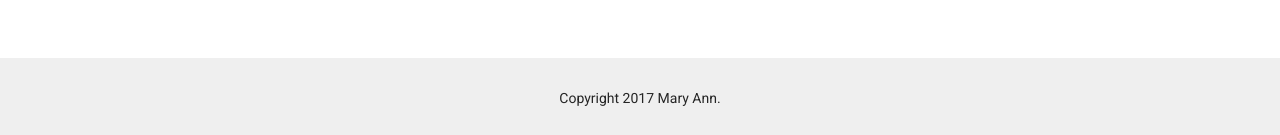
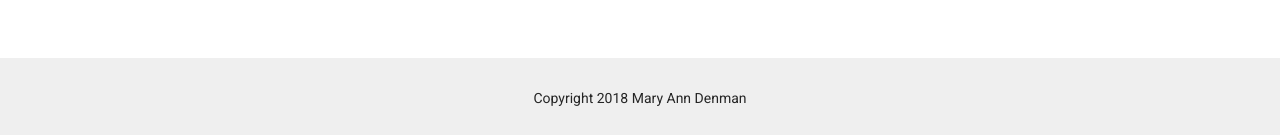
Before and after one commit to nunezmei/nunezmei.github.io, a Jekyll site: the page built from index.html, in a window 1280 px wide and 900 px high, scrolled down 1819 px. Shown: the part 762-897 px from the top of the window. Built offline with Jekyll 4.4.1, drawn with Linux system fonts in a browser that asks for light colours.

Commit message:
update page title and copyright

```diff
--- a/_layouts/default.html
+++ b/_layouts/default.html
@@ -5,7 +5,7 @@
 <head>
     <meta charset="UTF-8">
     <meta name="viewport" content="width=device-width, initial-scale=1.0, maximum-scale=1.0, user-scalable=no">
-    <title>Mary Ann - Multipurpose HTML Template</title>
+    <title>Mary Ann Denman - Web and Mobile UX Designer based in Seattle</title>
     <link rel="stylesheet" type="text/css" href="css/master.css">
 
     <!-- Global site tag (gtag.js) - Google Analytics -->
@@ -213,7 +213,7 @@
         <div class="row">
             <div class="col-md-12">
                 <div class="copyright">
-                    <p>Copyright 2017 Mary Ann.</p>
+                    <p>Copyright 2018 Mary Ann Denman</p>
                 </div>
             </div>
         </div>
```
